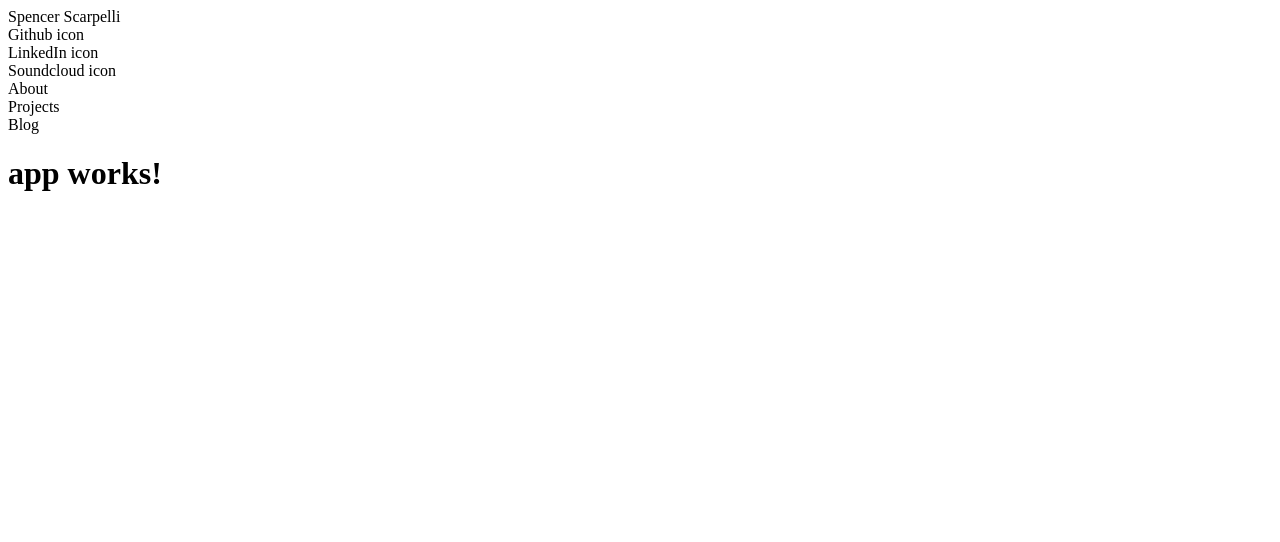
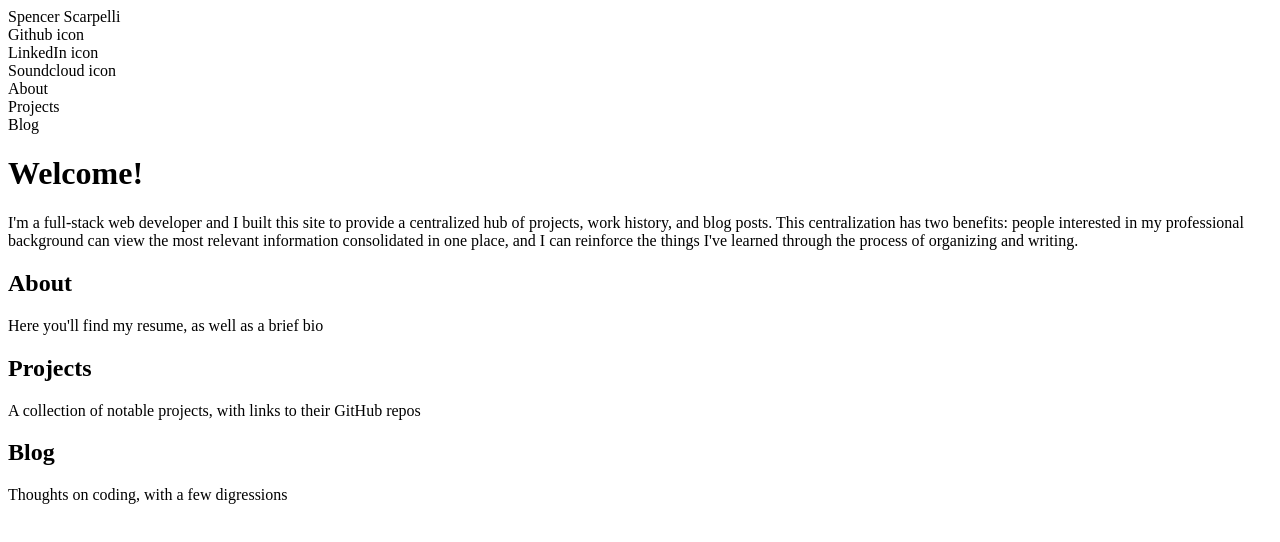
Before and after one commit to spencerscarpelli/spencer-scarpelli, an Angular app: page / in a window 1280 px wide. Shown: the top 542 px of the page. Built offline with nearby package versions, Linux system fonts and the light colour scheme.

Commit message:
add DataService and topics to home page

```diff
--- a/src/app/app.component.html
+++ b/src/app/app.component.html
@@ -1,3 +1,8 @@
-<h1>
-  {{title}}
-</h1>
+<h1>Welcome!</h1>
+<p>
+  I'm a full-stack web developer and I built this site to provide a centralized hub of projects, work history, and blog posts. This centralization has two benefits: people interested in my professional background can view the most relevant information consolidated in one place, and I can reinforce the things I've learned through the process of organizing and writing.
+</p>
+<div class="app-topic" *ngFor='let appTopic of appTopics'>
+  <h2>{{appTopic.name}}</h2>
+  <p>{{appTopic.description}}</p>
+</div>
--- a/src/app/app.component.ts
+++ b/src/app/app.component.ts
@@ -1,4 +1,7 @@
 import { Component } from '@angular/core';
+import { AppTopic } from './appTopic';
+import { HttpModule } from '@angular/http';
+import { DataService } from './data.service';
 
 @Component({
   selector: 'app-root',
@@ -7,4 +10,11 @@ import { Component } from '@angular/core';
 })
 export class AppComponent {
   title = 'app works!';
+  appTopics: AppTopic[];
+
+  constructor(private dataService: DataService) { }
+
+  ngOnInit() {
+    this.appTopics = this.dataService.getTopics();
+  }
 }
--- a/src/app/app.module.ts
+++ b/src/app/app.module.ts
@@ -2,8 +2,8 @@ import { BrowserModule } from '@angular/platform-browser';
 import { NgModule } from '@angular/core';
 import { FormsModule } from '@angular/forms';
 import { HttpModule } from '@angular/http';
-
 import { AppComponent } from './app.component';
+import { DataService } from './data.service';
 
 @NgModule({
   declarations: [
@@ -14,7 +14,7 @@ import { AppComponent } from './app.component';
     FormsModule,
     HttpModule
   ],
-  providers: [],
+  providers: [DataService],
   bootstrap: [AppComponent]
 })
 export class AppModule { }
--- /dev/null
+++ b/src/app/appTopic.ts
@@ -0,0 +1,4 @@
+export class AppTopic {
+  name: string;
+  description: string;
+}
--- /dev/null
+++ b/src/app/appTopics.ts
@@ -0,0 +1,16 @@
+import { AppTopic } from './appTopic';
+
+export const APPTOPICS: AppTopic[] = [
+  {
+    "name": "About",
+    "description": "Here you'll find my resume, as well as a brief bio"
+  },
+  {
+    "name": "Projects",
+    "description": "A collection of notable projects, with links to their GitHub repos"
+  },
+  {
+    "name": "Blog",
+    "description": "Thoughts on coding, with a few digressions"
+  }
+]
--- /dev/null
+++ b/src/app/data.service.ts
@@ -0,0 +1,9 @@
+import { APPTOPICS } from './appTopics';
+import { Injectable } from '@angular/core';
+
+@Injectable()
+export class DataService {
+  getTopics() {
+    return APPTOPICS;
+  }
+}
```
